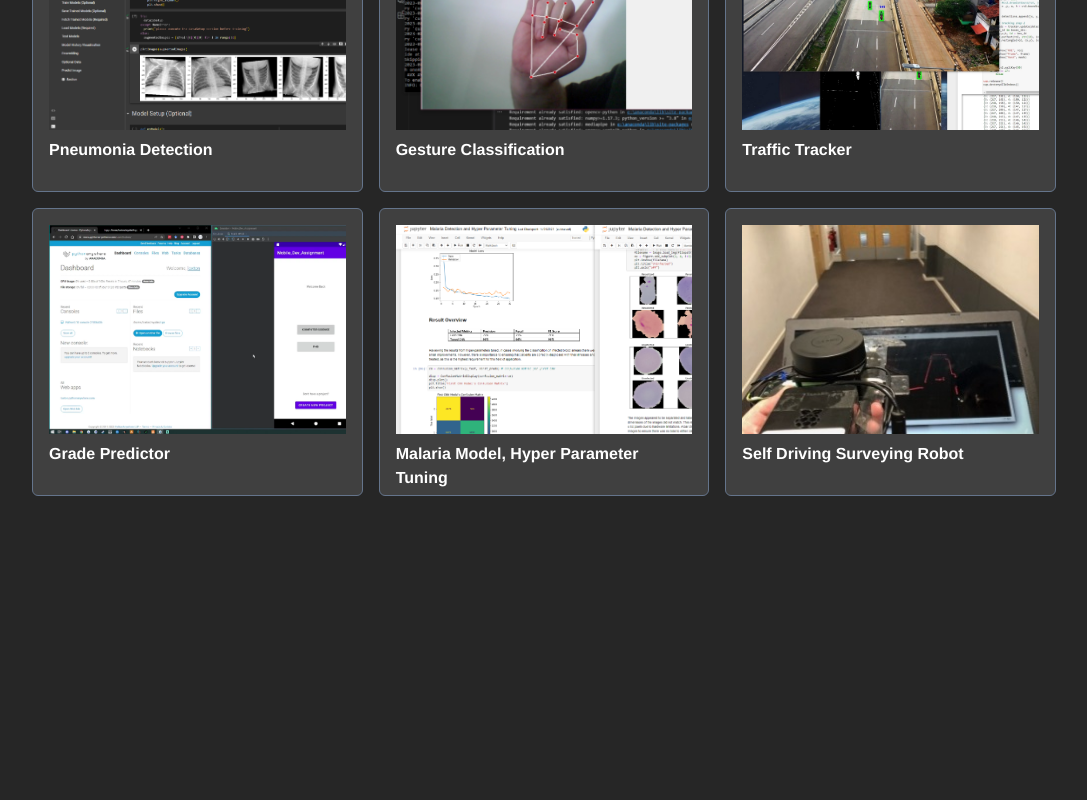
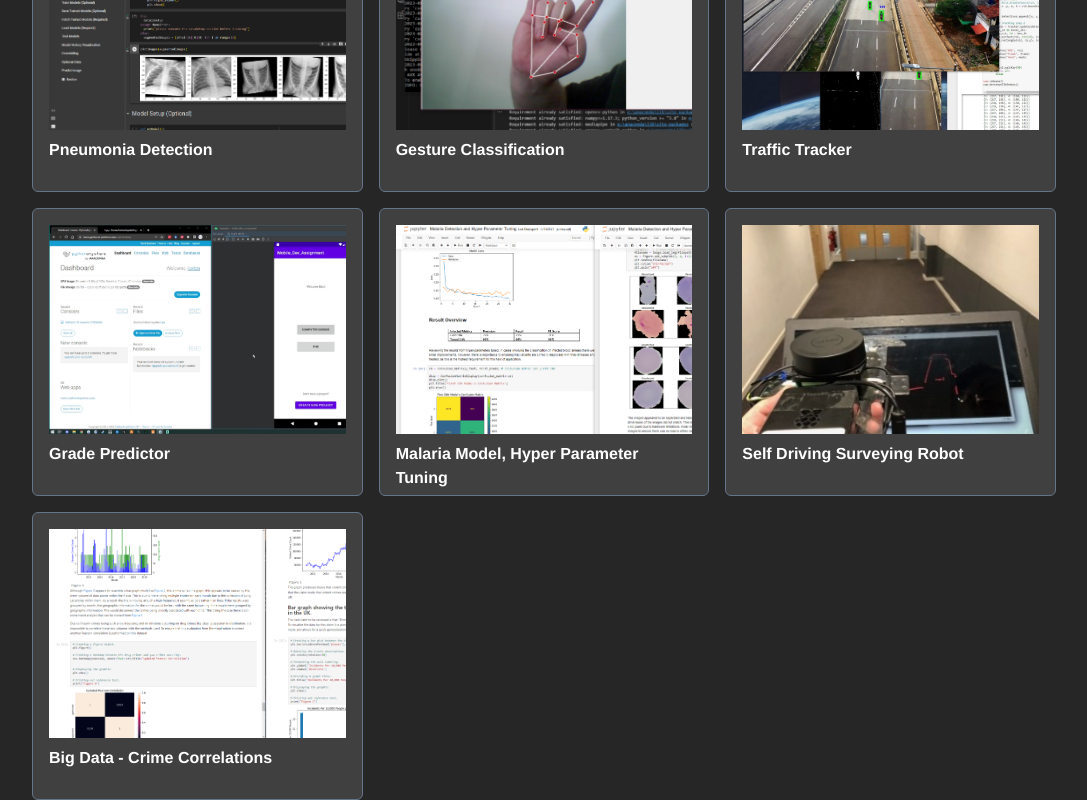
Before and after one commit to john-c-robson/portfolio, a Vue app: page / in a window 1280 px wide. Shown: the part 290-1090 px from the top of the page, without its empty margins (96-1183 px from the left). Before the commit the page ends 800 px from the top, so only its background shows below. Built offline with nearby package versions, Linux system fonts and the light colour scheme.

Commit message:
adding big data project

```diff
--- a/src/App.vue
+++ b/src/App.vue
@@ -42,6 +42,8 @@ import traffictracker from "@/assets/traffictracker.jpg";
 import gradepredictor from "@/assets/gradepredictor.png";
 import malariadetection from "@/assets/malariadetection.png";
 import surveyrobot from "@/assets/surveyrobot.jpeg";
+import crimedata from "@/assets/crimedata.png";
+
 
 export default defineComponent({
   name: "App",
@@ -80,6 +82,11 @@ export default defineComponent({
         image: surveyrobot,
         url: "https://github.com/john-c-robson/selfdrivingsurveyingrobot",
       },
+      {
+        title: "Big Data - Crime Correlations",
+        image: crimedata,
+        url: "https://github.com/john-c-robson/crimeanalysis",
+      },
     ]);
     return { projects };
   },
```
Also changed, not shown: src/assets/crimedata.png (added).
